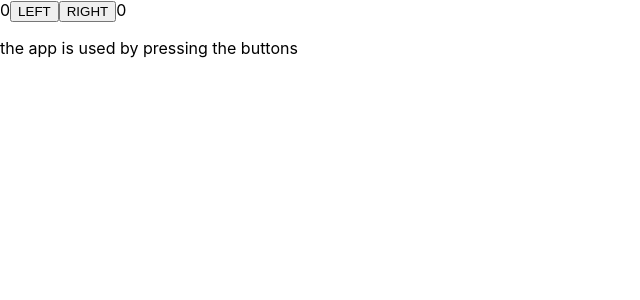
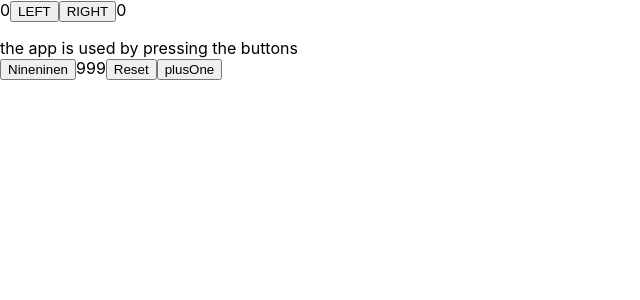
Before and after one commit to mozyao/fs, a React (Create React App) app in the folder react_app/complex_state_debug_1_d/: page / in a window 1280 px wide. Shown: the top 300 px of the page, without its empty margins (0-640 px from the left). Built offline with nearby package versions, Linux system fonts and the light colour scheme.

Commit message:
fucntion returns a function

```diff
--- a/react_app/complex_state_debug_1_d/src/App.js
+++ b/react_app/complex_state_debug_1_d/src/App.js
@@ -44,6 +44,12 @@ const App = () => {
   const handleRightArray = () => {
     setAll(allClicks.concat('R'))
     setRight(right+1)
+
+  }
+  const [v,setValue] = useState(999)
+
+  const setToValue = (newValue) => {
+    setValue(newValue)
 
   }
 
@@ -133,6 +139,18 @@ const App = () => {
 {/* we can also build a History component to handle it*/}
       <p>{allClicks.join(' ')}</p>
       <History allClicks={allClicks}/>
+      <button onClick={()=> setToValue(999)}>
+        Nineninen
+      </button>
+      {v}
+      <button onClick={()=> setToValue(0)}>
+        Reset
+      </button>
+
+      <button onClick={()=> setToValue(v+1)}>
+        plusOne
+      </button>
+
 
     </div>
 
```
